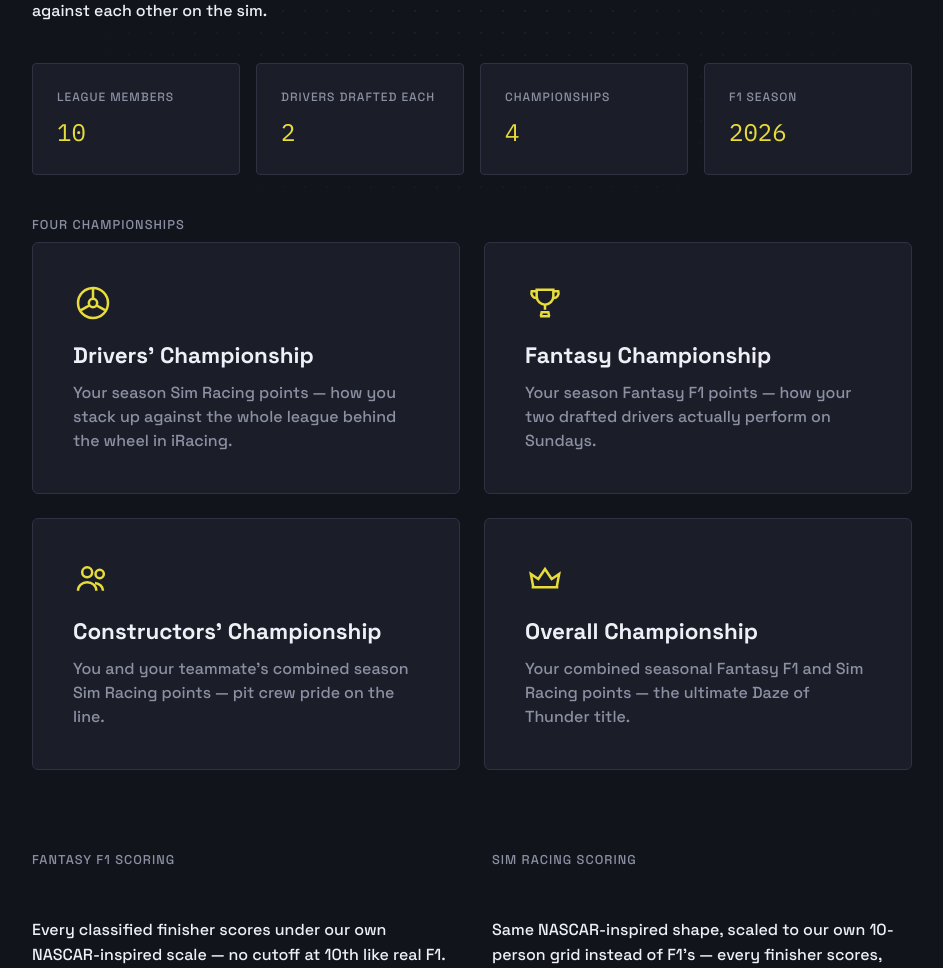
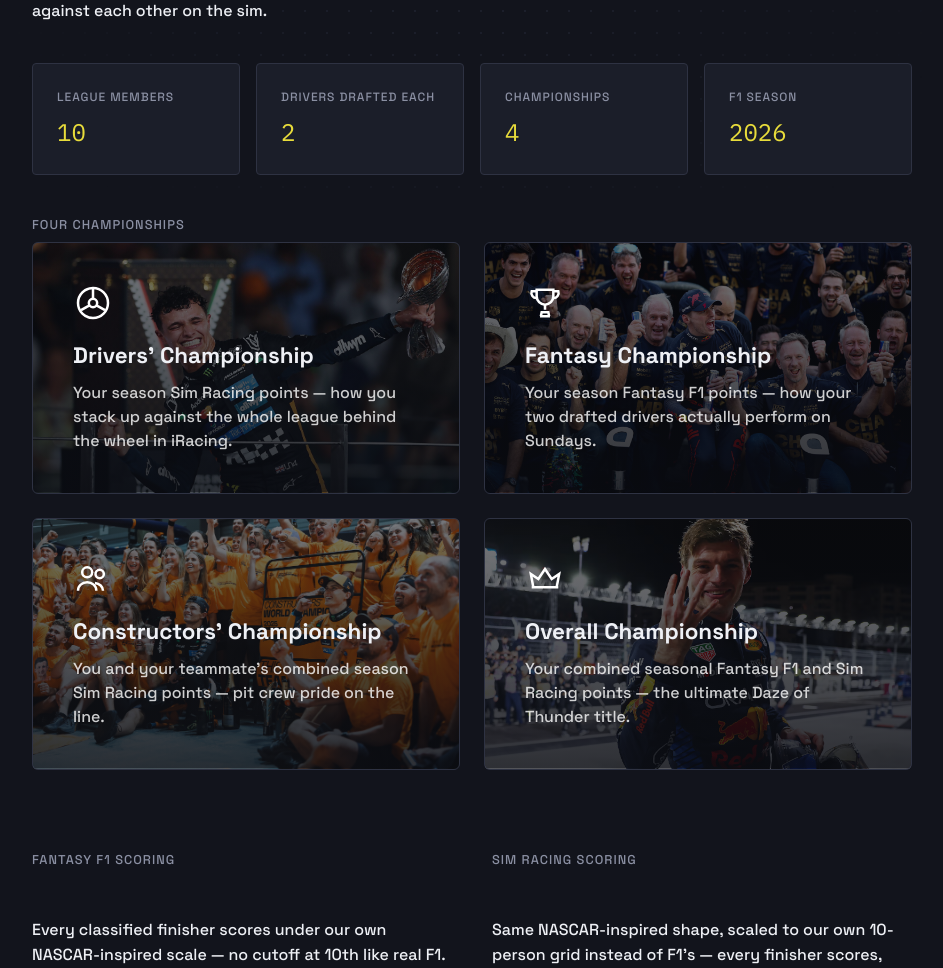
Before and after one commit to macmatott/DazeOfThunder, a FastAPI app: page /formula-fantasy/how-it-works in a window 1280 px wide. Shown: the part 594-1562 px from the top of the page, without its empty margins (168-1111 px from the left). Run offline with FastAPI, Linux system fonts and the light colour scheme.

Commit message:
Add background photos to the How It Works championship cards
Reuses the existing .trophy-card--has-bg treatment from the homepage
cards, so the four championship cards pick up the same hover
animation (scale/brighten/glow) for free.

Co-Authored-By: Claude Sonnet 5 <noreply@anthropic.com>

```diff
--- a/frontend/app/templates/ff_how_it_works.html
+++ b/frontend/app/templates/ff_how_it_works.html
@@ -34,7 +34,7 @@
 
   <p class="section-label">Four Championships</p>
   <div class="trophy-grid">
-    <div class="trophy-card">
+    <div class="trophy-card trophy-card--has-bg" style="--row-bg: url('/static/img/drivers-championship.jpg')">
       <svg class="trophy-card__icon" viewBox="0 0 24 24" width="40" height="40" fill="none" stroke="currentColor" stroke-width="1.5" aria-hidden="true">
         <circle cx="12" cy="12" r="9"/>
         <circle cx="12" cy="12" r="2.5"/>
@@ -46,7 +46,7 @@
         league behind the wheel in iRacing.
       </div>
     </div>
-    <div class="trophy-card">
+    <div class="trophy-card trophy-card--has-bg" style="--row-bg: url('/static/img/fantasy-championship.png')">
       <svg class="trophy-card__icon" viewBox="0 0 24 24" width="40" height="40" fill="none" stroke="currentColor" stroke-width="1.5" aria-hidden="true">
         <path d="M7 4h10v4a5 5 0 0 1-10 0V4Z"/>
         <path d="M7 5H4a3 3 0 0 0 3 4M17 5h3a3 3 0 0 1-3 4"/>
@@ -58,7 +58,7 @@
         actually perform on Sundays.
       </div>
     </div>
-    <div class="trophy-card">
+    <div class="trophy-card trophy-card--has-bg" style="--row-bg: url('/static/img/constructors-championship.jpg')">
       <svg class="trophy-card__icon" viewBox="0 0 24 24" width="40" height="40" fill="none" stroke="currentColor" stroke-width="1.5" aria-hidden="true">
         <circle cx="8.5" cy="8" r="3"/>
         <circle cx="16" cy="9" r="2.5"/>
@@ -70,7 +70,7 @@
         crew pride on the line.
       </div>
     </div>
-    <div class="trophy-card">
+    <div class="trophy-card trophy-card--has-bg" style="--row-bg: url('/static/img/overall-championship.png')">
       <svg class="trophy-card__icon" viewBox="0 0 24 24" width="40" height="40" fill="none" stroke="currentColor" stroke-width="1.5" aria-hidden="true">
         <path d="M4 17h16M5 17l-1.5-8L8 12l4-6 4 6 4.5-3L19 17"/>
       </svg>
```
Also changed, not shown: frontend/app/static/img/constructors-championship.jpg (added), frontend/app/static/img/drivers-championship.jpg (added), frontend/app/static/img/fantasy-championship.png (added), frontend/app/static/img/overall-championship.png (added).
